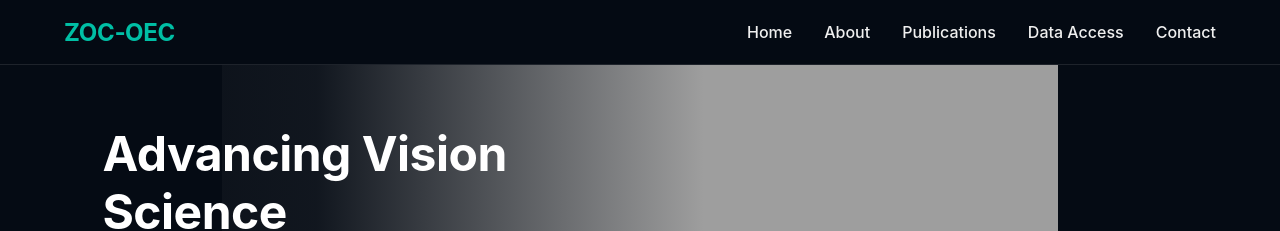
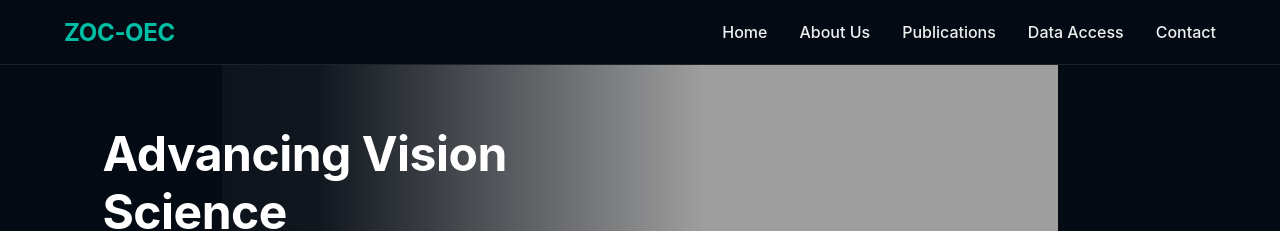
Before and after one commit to zoc-oec/zoc-oec.github.io, a Jekyll site: the page _pages/index.html, which Jekyll copies as it is, in a window 1280 px wide. Shown: the top 231 px of the page. Built offline with Jekyll 4.4.1, drawn with Linux system fonts in a browser that asks for light colours.

```diff
--- a/_pages/index.html
+++ b/_pages/index.html
@@ -204,7 +204,7 @@
         <div class="logo"><a href="/">ZOC‑OEC</a></div>
         <ul class="nav-links">
             <li><a href="/">Home</a></li>
-            <li><a href="/about">About</a></li>
+            <li><a href="/about">About Us</a></li>
             <li><a href="/pub_gdes">Publications</a></li>
             <li><a href="/data_access">Data Access</a></li>
             <!-- 如果需要更多页面，可自行增加，例如 Team / Contact（可以指向某个锚点或独立页） -->
```
